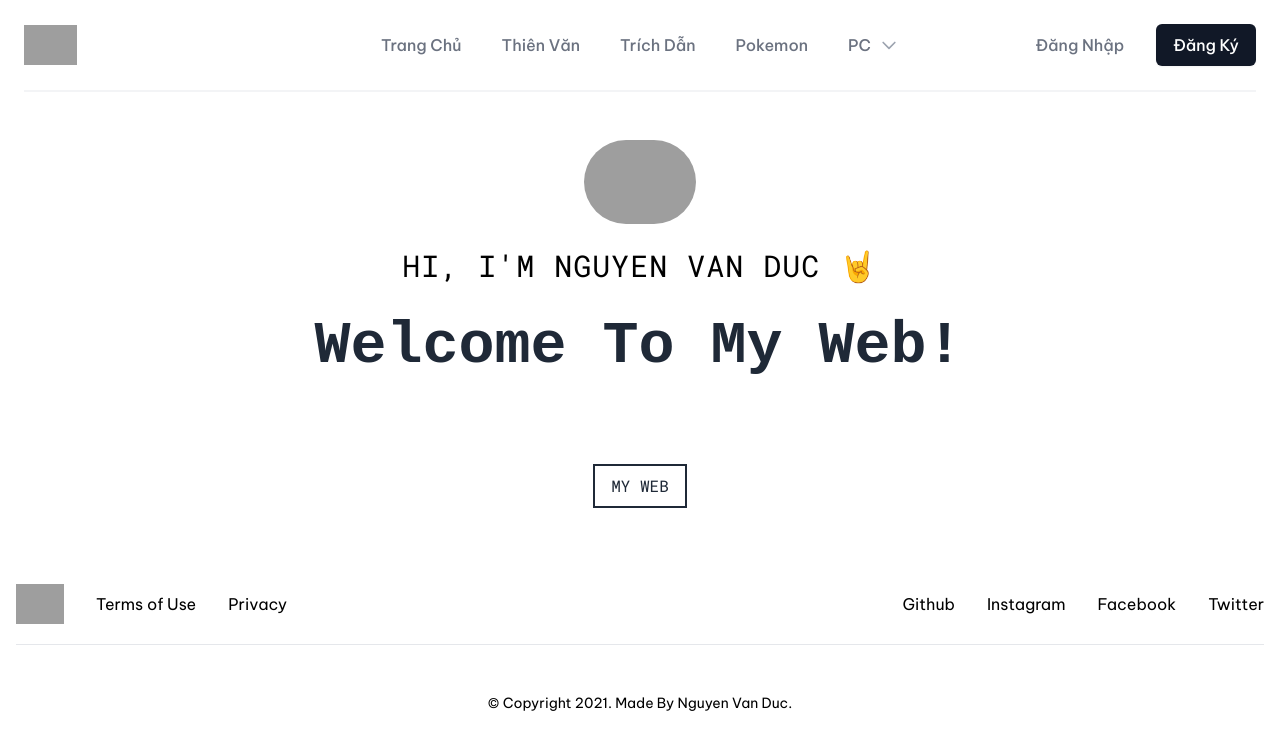
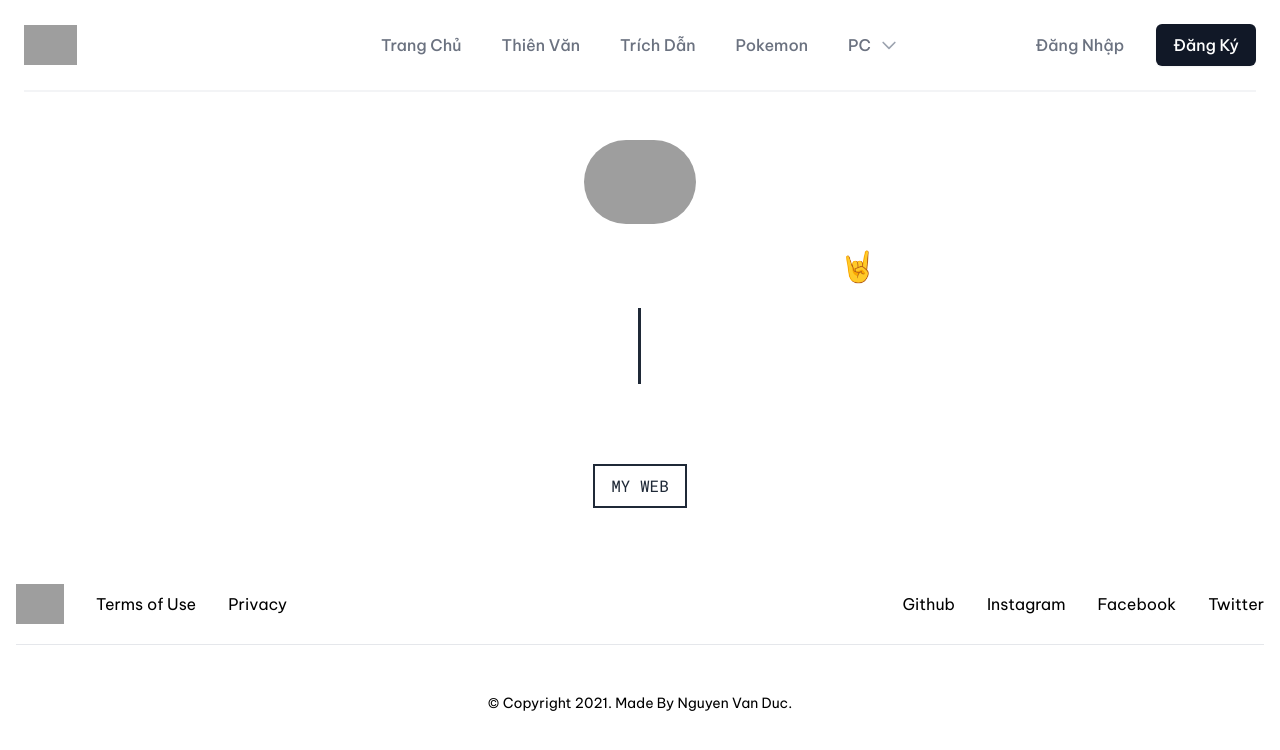
Before and after one commit to dducnv/nextjs-project, a Next.js app: page / in a window 1280 px wide. Shown: the top 750 px of the page. Built offline with nearby package versions, Linux system fonts and the light colour scheme; grey boxes are pictures that could not be loaded.

Commit message:
first commit

```diff
--- a/styles/globals.css
+++ b/styles/globals.css
@@ -39,8 +39,8 @@ body{
     background-color:#E0F1FD;
 }
 /*text animation*/
+@media only screen and (min-width: 450px) {
     .my-name{
-    text-transform: uppercase;
         letter-spacing: 1px;
         animation: text-name 3s 1;
     }
@@ -72,3 +72,4 @@ body{
             border-color: transparent
         }
     }
+}
```
Lines whose indentation alone changed are shown as unchanged.
